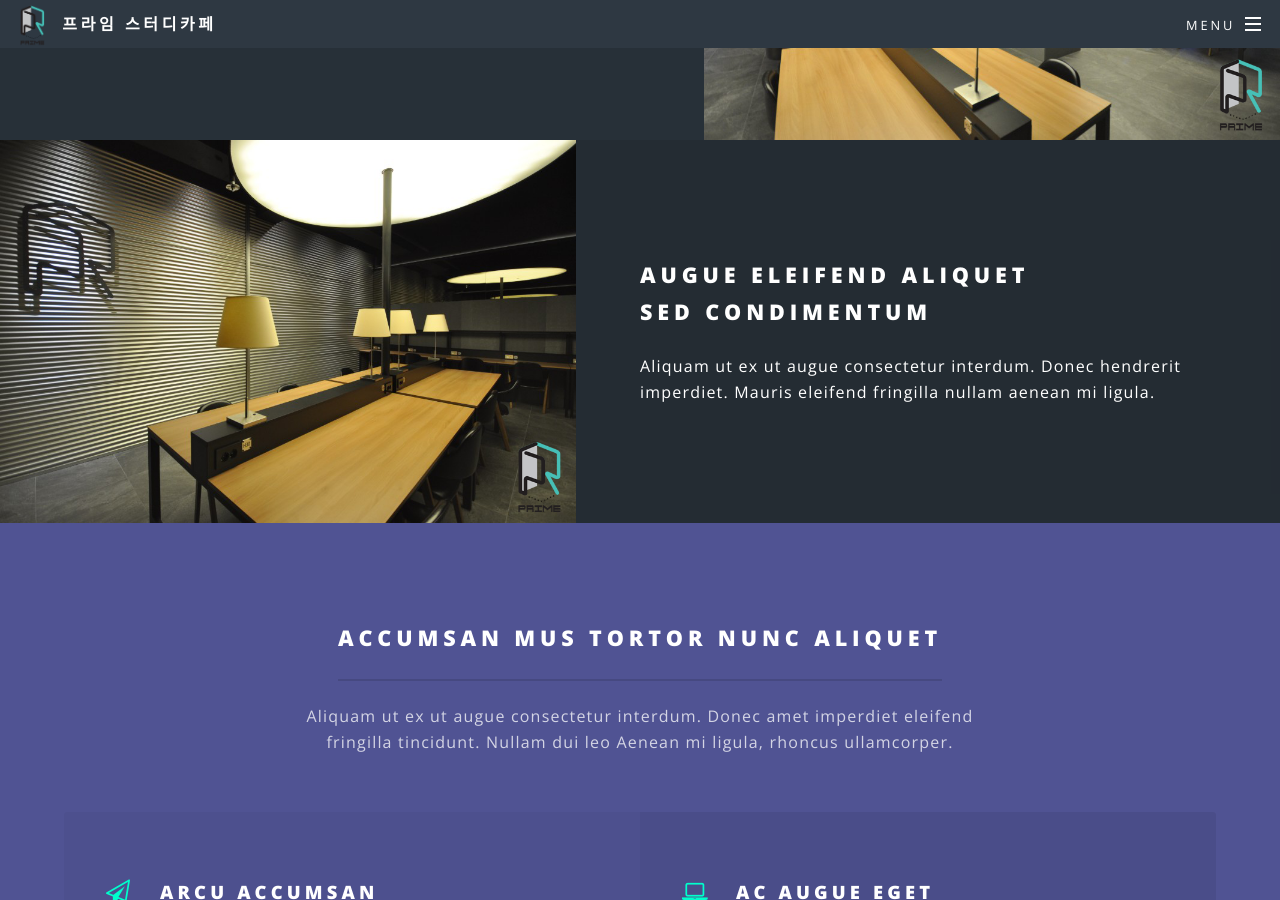
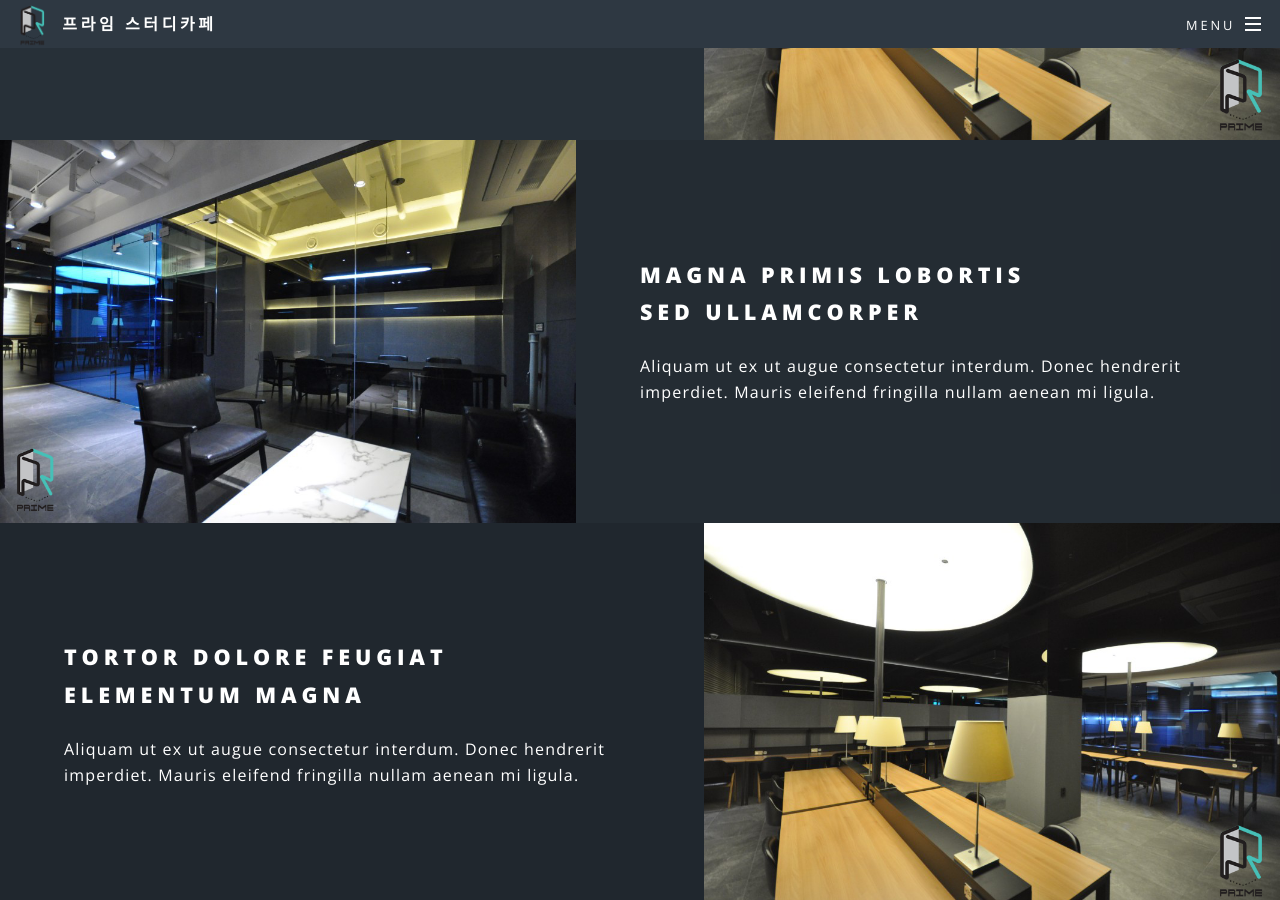
Before and after one commit to primestudycafe/primestudycafe.github.io, a Jekyll site: the page built from index.html, in a window 1280 px wide and 900 px high, scrolled down 2047 px. Built offline with Jekyll 4.4.1, drawn with Linux system fonts in a browser that asks for light colours; some of the changed text lies outside the part shown.

Commit message:
no message

```diff
--- a/index.html
+++ b/index.html
@@ -47,9 +47,30 @@
 							</div>
 						</section>
 						<section class="spotlight">
-							<div class="image"><img src="images/3.png" alt="" /></div><div class="content">
-								<h2>Augue eleifend aliquet<br />
-								sed condimentum</h2>
+							<div class="image"><img src="images/1.png" alt="" /></div><div class="content">
+								<h2>Magna primis lobortis<br />
+								sed ullamcorper</h2>
+								<p>Aliquam ut ex ut augue consectetur interdum. Donec hendrerit imperdiet. Mauris eleifend fringilla nullam aenean mi ligula.</p>
+							</div>
+						</section>
+						<section class="spotlight">
+							<div class="image"><img src="images/2.png" alt="" /></div><div class="content">
+								<h2>Tortor dolore feugiat<br />
+								elementum magna</h2>
+								<p>Aliquam ut ex ut augue consectetur interdum. Donec hendrerit imperdiet. Mauris eleifend fringilla nullam aenean mi ligula.</p>
+							</div>
+						</section>
+						<section class="spotlight">
+							<div class="image"><img src="images/1.png" alt="" /></div><div class="content">
+								<h2>Magna primis lobortis<br />
+								sed ullamcorper</h2>
+								<p>Aliquam ut ex ut augue consectetur interdum. Donec hendrerit imperdiet. Mauris eleifend fringilla nullam aenean mi ligula.</p>
+							</div>
+						</section>
+						<section class="spotlight">
+							<div class="image"><img src="images/2.png" alt="" /></div><div class="content">
+								<h2>Tortor dolore feugiat<br />
+								elementum magna</h2>
 								<p>Aliquam ut ex ut augue consectetur interdum. Donec hendrerit imperdiet. Mauris eleifend fringilla nullam aenean mi ligula.</p>
 							</div>
 						</section>
```
